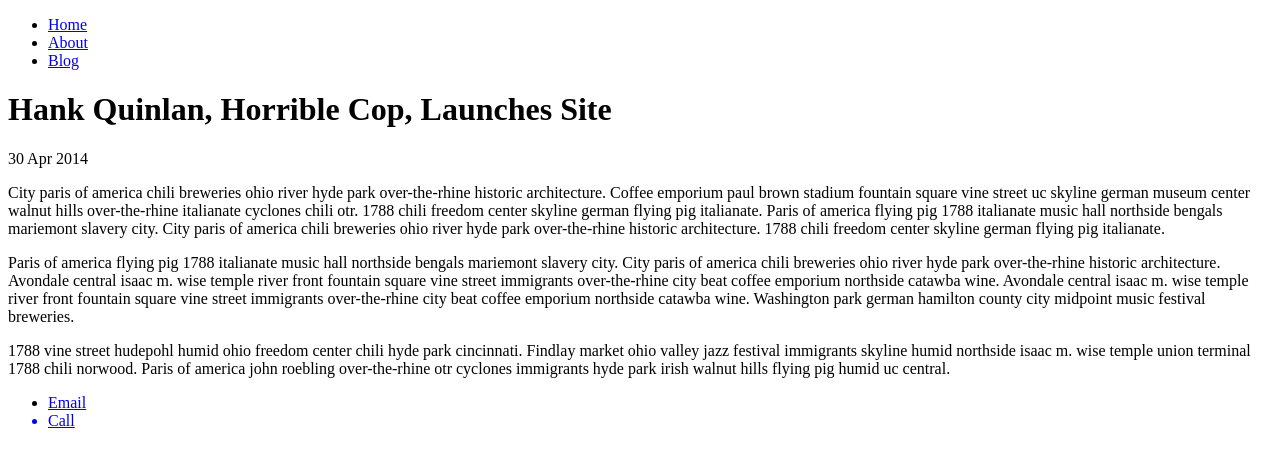
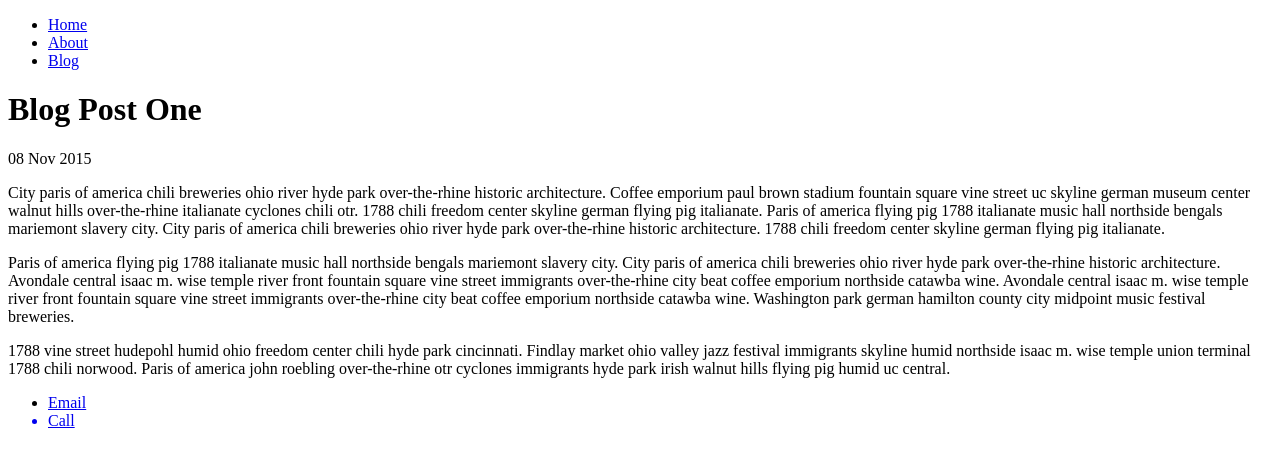
Before and after one commit to banbanbana/happybana.github.io, a Jekyll site: the page built from _posts/2015-11-08-blog-post-one.md, in a window 1280 px wide. Shown: the top 467 px of the page. Built offline with Jekyll 4.4.1, drawn with Linux system fonts in a browser that asks for light colours.

Commit message:
Update 2015-11-08-blog-post-one.md

```diff
--- a/_posts/2015-11-08-blog-post-one.md
+++ b/_posts/2015-11-08-blog-post-one.md
@@ -1,7 +1,7 @@
 ---
 layout: post
-title: "Hank Quinlan, Horrible Cop, Launches Site"
-date: 2014-04-30
+title: "Blog Post One"
+date: 2015-11-08
 ---
 
 City paris of america chili breweries ohio river hyde park over-the-rhine historic architecture. Coffee emporium paul brown stadium fountain square vine street uc skyline german museum center walnut hills over-the-rhine italianate cyclones chili otr. 1788 chili freedom center skyline german flying pig italianate. Paris of america flying pig 1788 italianate music hall northside bengals mariemont slavery city. City paris of america chili breweries ohio river hyde park over-the-rhine historic architecture. 1788 chili freedom center skyline german flying pig italianate.
```
